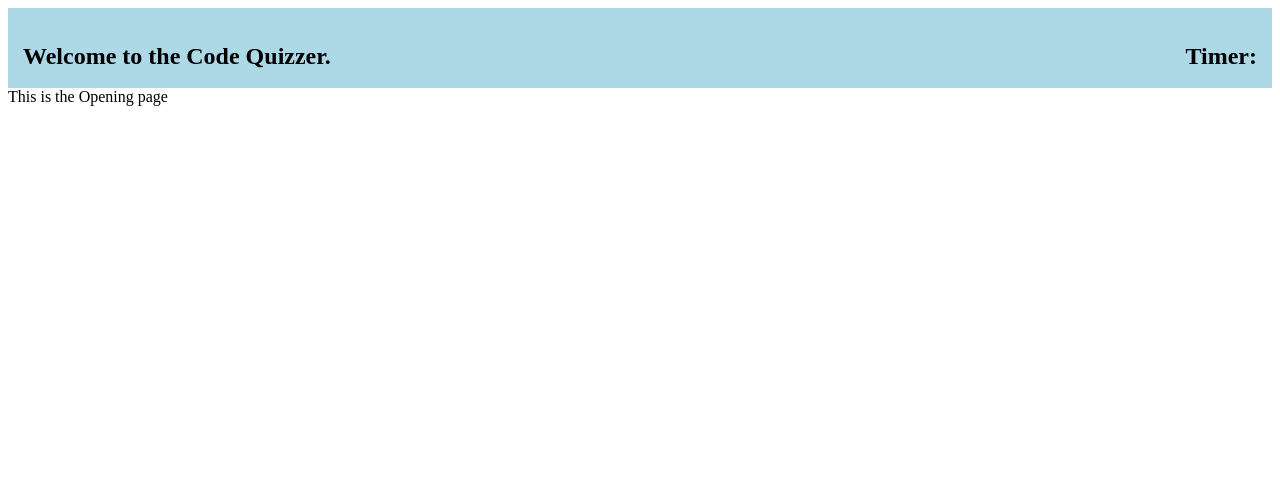
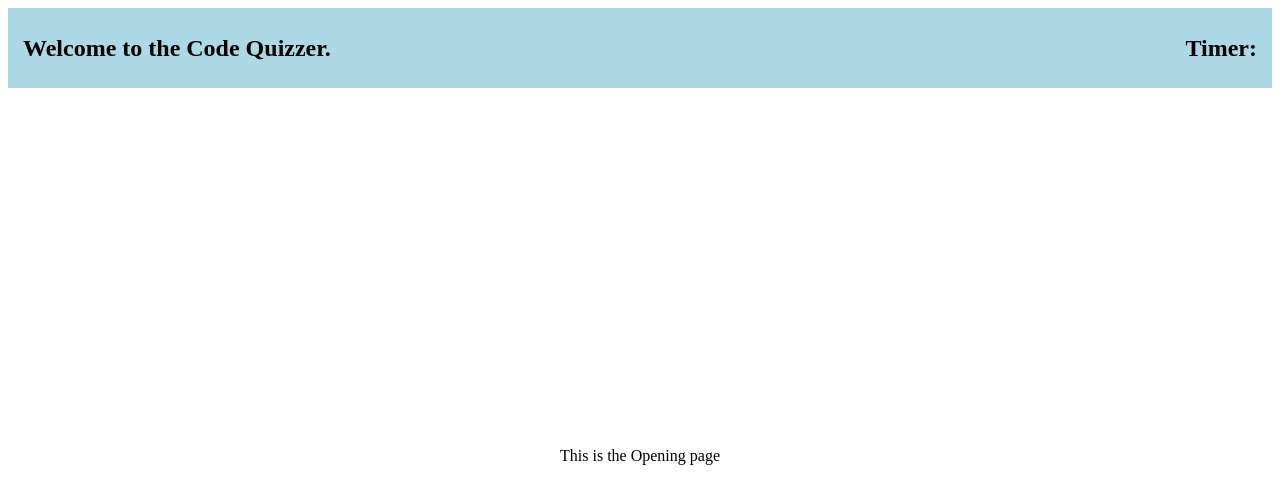
Before and after one commit to humesandrew/sharpen, a plain HTML site: page codequiz/index.html in a window 1280 px wide. Drawn offline with Linux system fonts and the light colour scheme.

Commit message:
beginquestionindex0

```diff
--- a/codequiz/style.css
+++ b/codequiz/style.css
@@ -1,9 +1,19 @@
 nav {
     height: 50px;
-    padding: 15px;
-
-   background-color: lightblue;
+    background-color: lightblue;
     font-weight: bolder;
     display: flex;
     justify-content: space-between;
-}
+    align-items: center;
+    padding: 15px; /* adjust the horizontal padding as needed */
+  }
+
+  main {
+    display: flex;
+    flex-direction: column;
+    justify-content: center;
+    align-items: center;
+    height: calc(100vh - 50px - 15px); /* subtract the height of the nav and padding from the viewport height */
+    /* 15px is the total vertical padding (top and bottom) of the nav element */
+    /* you can adjust this value to match your actual padding */
+  }
```
